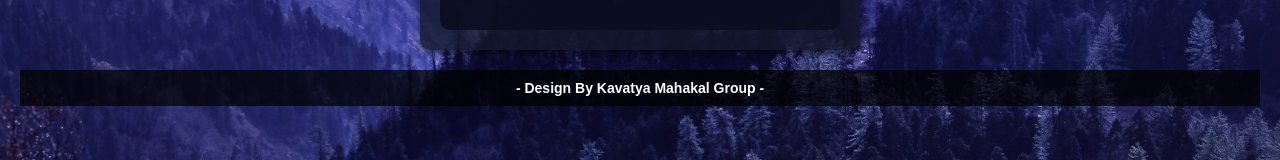
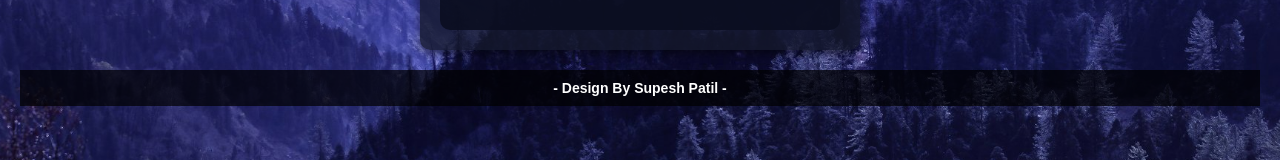
Before and after one commit to Supesh1211/Air_Quality_Monitoring, a plain HTML site: page index.html in a window 1280 px wide. Shown: the part 624-784 px from the top of the page. Drawn offline with Linux system fonts and the light colour scheme.

Commit message:
Update index.html

```diff
--- a/index.html
+++ b/index.html
@@ -45,7 +45,7 @@
     <script src="script.js"></script>
 </body>
 <footer class="footer">
-   - Design By Kavatya Mahakal Group -
+   - Design By Supesh Patil -
 </footer>
 
 </html>
```
